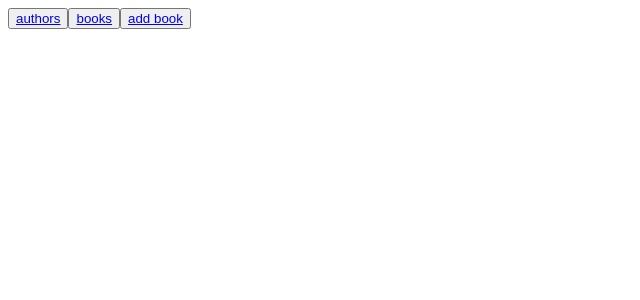
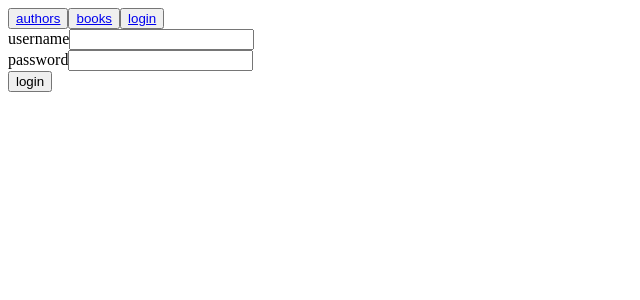
Before and after one commit to sams05/fso-part8-exercises, a React (Vite) app in the folder library-frontend/: page /login in a window 1280 px wide. Shown: the top 300 px of the page, without its empty margins (0-640 px from the left). Built offline with nearby package versions, Linux system fonts and the light colour scheme.

Commit message:
Finish ex8.18

```diff
--- a/library-frontend/src/App.jsx
+++ b/library-frontend/src/App.jsx
@@ -1,9 +1,21 @@
-import { Routes, Route, Link } from 'react-router-dom'
+import { useState } from 'react'
+import { Routes, Route, Link, Navigate } from 'react-router-dom'
 import Authors from './components/Authors'
 import Books from './components/Books'
 import NewBook from './components/NewBook'
+import Login from './components/Login'
+import { useApolloClient } from '@apollo/client'
 
 const App = () => {
+  const [token, setToken] = useState(null)
+  const client = useApolloClient()
+
+  const logout = () => {
+    setToken(null)
+    localStorage.clear()
+    client.resetStore()
+  }
+
   return (
     <div>
       <div>
@@ -13,15 +25,26 @@ const App = () => {
         <button>
           <Link to="/books">books</Link>
         </button>
-        <button>
-          <Link to="/new-book">add book</Link>
-        </button>
+        {token && (
+          <>
+            <button>
+              <Link to="/new-book">add book</Link>
+            </button>
+            <button onClick={logout}>logout</button>
+          </>
+        )}
+        {!token && (
+          <button>
+            <Link to="/login">login</Link>
+          </button>
+        )}
       </div>
 
       <Routes>
         <Route path="/" element={<Authors />} />
         <Route path="/books" element={<Books />} />
-        <Route path="/new-book" element={<NewBook />} />
+        <Route path="/new-book" element={token ? <NewBook /> : <Navigate replace to="/login" />} />
+        <Route path="/login" element={<Login setToken={setToken} />} />
       </Routes>
     </div>
   )
--- /dev/null
+++ b/library-frontend/src/components/Login.jsx
@@ -0,0 +1,48 @@
+import { useState, useEffect } from 'react'
+import { useMutation } from '@apollo/client'
+import { useNavigate } from 'react-router-dom'
+import { LOGIN } from '../queries'
+
+const Login = ({ setToken }) => {
+  const [username, setUsername] = useState('')
+  const [password, setPassword] = useState('')
+
+  const [login, result] = useMutation(LOGIN)
+  const navigate = useNavigate()
+
+  useEffect(() => {
+    if (result.data) {
+      const token = result.data.login.value
+      setToken(token)
+      localStorage.setItem('user-token', token)
+      navigate('/')
+    }
+  }, [result.data])
+
+  const submit = async (event) => {
+    event.preventDefault()
+
+    await login({ variables: { username, password } })
+
+    setUsername('')
+    setPassword('')
+  }
+
+  return (
+    <div>
+      <form onSubmit={submit}>
+        <div>
+          username
+          <input value={username} onChange={({ target }) => setUsername(target.value)} />
+        </div>
+        <div>
+          password
+          <input type="password" value={password} onChange={({ target }) => setPassword(target.value)} />
+        </div>
+        <button type="submit">login</button>
+      </form>
+    </div>
+  )
+}
+
+export default Login
--- a/library-frontend/src/main.jsx
+++ b/library-frontend/src/main.jsx
@@ -1,10 +1,25 @@
 import ReactDOM from 'react-dom/client'
 import App from './App.jsx'
 import { BrowserRouter as Router } from 'react-router-dom'
-import { ApolloClient, ApolloProvider, InMemoryCache } from '@apollo/client'
+import { ApolloClient, ApolloProvider, InMemoryCache, createHttpLink } from '@apollo/client'
+import { setContext } from '@apollo/client/link/context'
+
+const authLink = setContext((_, { headers }) => {
+  const token = localStorage.getItem('user-token')
+  return {
+    headers: {
+      ...headers,
+      authorization: token ? `bearer ${token}` : null
+    }
+  }
+})
+
+const httpLink = createHttpLink({
+  uri: 'http://localhost:4000'
+})
 
 const client = new ApolloClient({
-  uri: 'http://localhost:4000',
+  link: authLink.concat(httpLink),
   cache: new InMemoryCache()
 })
 
--- a/library-frontend/src/queries.js
+++ b/library-frontend/src/queries.js
@@ -24,17 +24,19 @@ export const ALL_BOOKS = gql`
 `
 
 export const ADD_BOOK = gql`
-  mutation AddBook($title: String!, $author: String!, $published: Int!, $genres: [String]) {
+  mutation AddBook($title: String!, $author: String!, $published: Int!, $genres: [String!]!) {
     addBook(title: $title, author: $author, published: $published, genres: $genres) {
       title
-      author
+      author {
+        name
+      }
       published
     }
   }
 `
 
 export const SET_BIRTHYEAR = gql`
-  mutation SetBithyear($name: String!, $born: Int) {
+  mutation SetBithyear($name: String!, $born: Int!) {
     editAuthor(name: $name, setBornTo: $born) {
       id
       name
@@ -43,3 +45,10 @@ export const SET_BIRTHYEAR = gql`
     }
   }
 `
+export const LOGIN = gql`
+  mutation Login($username: String!, $password: String!) {
+    login(username: $username, password: $password) {
+      value
+    }
+  }
+`
```
